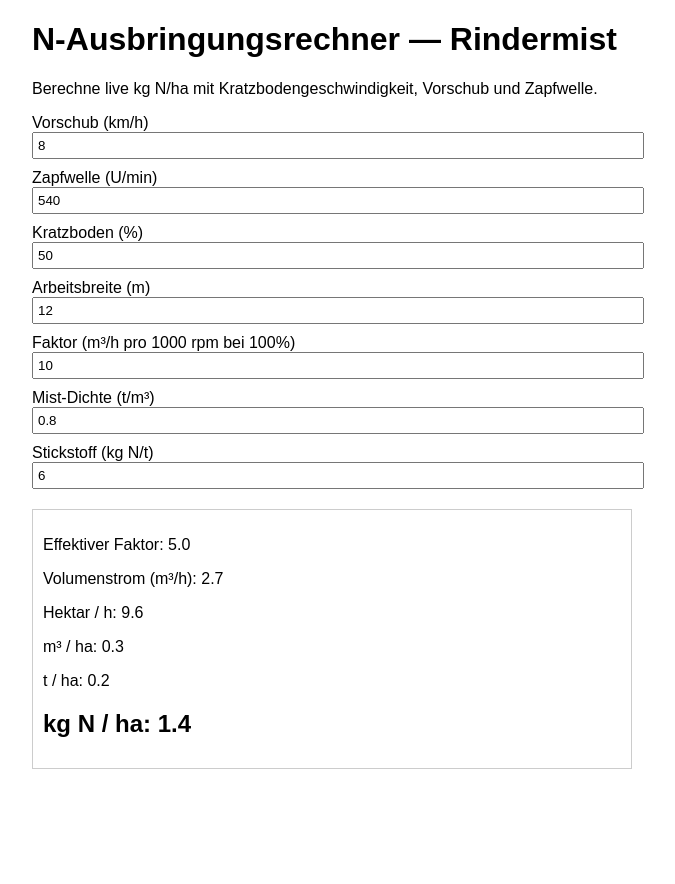
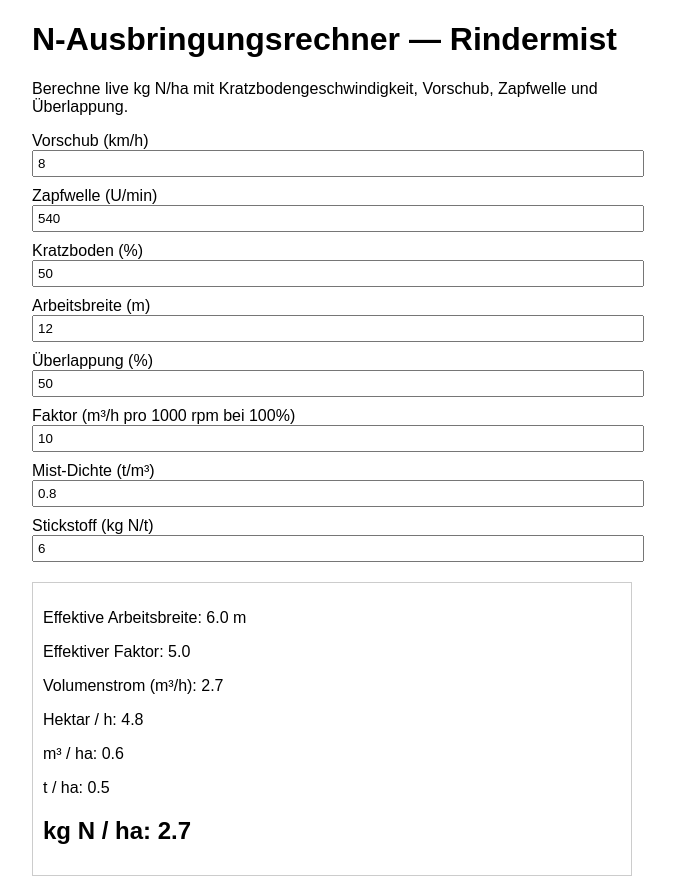
Before and after one commit to johanneshagl7-jpg/N-Ausbringmengenrechner, a React (Create React App) app: page / in a window 1280 px wide. Shown: the whole page, without its empty margins (308-983 px from the left). Before the commit the page ends 800 px from the top, so only its background shows below. Built offline with nearby package versions, Linux system fonts and the light colour scheme.

Commit message:
Add files via upload

```diff
--- a/package.json
+++ b/package.json
@@ -1,6 +1,6 @@
 {
   "name": "n-ausbringungsrechner",
-  "version": "1.0.0",
+  "version": "1.1.0",
   "private": true,
   "dependencies": {
     "react": "^18.0.0",
--- a/src/App.jsx
+++ b/src/App.jsx
@@ -5,6 +5,7 @@ export default function App() {
   const [speed, setSpeed] = useState(8);
   const [pto, setPto] = useState(540);
   const [width, setWidth] = useState(12);
+  const [overlap, setOverlap] = useState(50);
   const [factor, setFactor] = useState(10);
   const [density, setDensity] = useState(0.8);
   const [nPerTon, setNPerTon] = useState(6);
@@ -12,22 +13,23 @@ export default function App() {
   const [decimals, setDecimals] = useState(1);
 
   const results = useMemo(() => {
+    const effectiveWidth = width * (1 - overlap / 100);
     const adjustedFactor = factor * (scraperSpeed / 100);
     const volFlow = adjustedFactor * (pto / 1000);
-    const haPerHour = (speed * width) / 10;
+    const haPerHour = effectiveWidth > 0 ? (speed * effectiveWidth) / 10 : 0;
     const m3PerHa = haPerHour > 0 ? volFlow / haPerHour : 0;
     const tPerHa = m3PerHa * density;
     const kgNPerHa = tPerHa * nPerTon;
 
-    return { adjustedFactor, volFlow, haPerHour, m3PerHa, tPerHa, kgNPerHa };
-  }, [speed, pto, width, factor, density, nPerTon, scraperSpeed]);
+    return { effectiveWidth, adjustedFactor, volFlow, haPerHour, m3PerHa, tPerHa, kgNPerHa };
+  }, [speed, pto, width, overlap, factor, density, nPerTon, scraperSpeed]);
 
   const fmt = (v) => Number(v).toFixed(decimals);
 
   return (
     <div className="container">
       <h1>N‑Ausbringungsrechner — Rindermist</h1>
-      <p>Berechne live kg N/ha mit Kratzbodengeschwindigkeit, Vorschub und Zapfwelle.</p>
+      <p>Berechne live kg N/ha mit Kratzbodengeschwindigkeit, Vorschub, Zapfwelle und Überlappung.</p>
 
       <div className="grid">
         <label>Vorschub (km/h)
@@ -42,6 +44,9 @@ export default function App() {
         <label>Arbeitsbreite (m)
           <input type="number" value={width} onChange={(e)=>setWidth(parseFloat(e.target.value)||0)} />
         </label>
+        <label>Überlappung (%)
+          <input type="number" value={overlap} min="0" max="90" onChange={(e)=>setOverlap(parseFloat(e.target.value)||0)} />
+        </label>
         <label>Faktor (m³/h pro 1000 rpm bei 100%)
           <input type="number" value={factor} onChange={(e)=>setFactor(parseFloat(e.target.value)||0)} />
         </label>
@@ -54,6 +59,7 @@ export default function App() {
       </div>
 
       <div className="results">
+        <p>Effektive Arbeitsbreite: {fmt(results.effectiveWidth)} m</p>
         <p>Effektiver Faktor: {fmt(results.adjustedFactor)}</p>
         <p>Volumenstrom (m³/h): {fmt(results.volFlow)}</p>
         <p>Hektar / h: {fmt(results.haPerHour)}</p>
```
